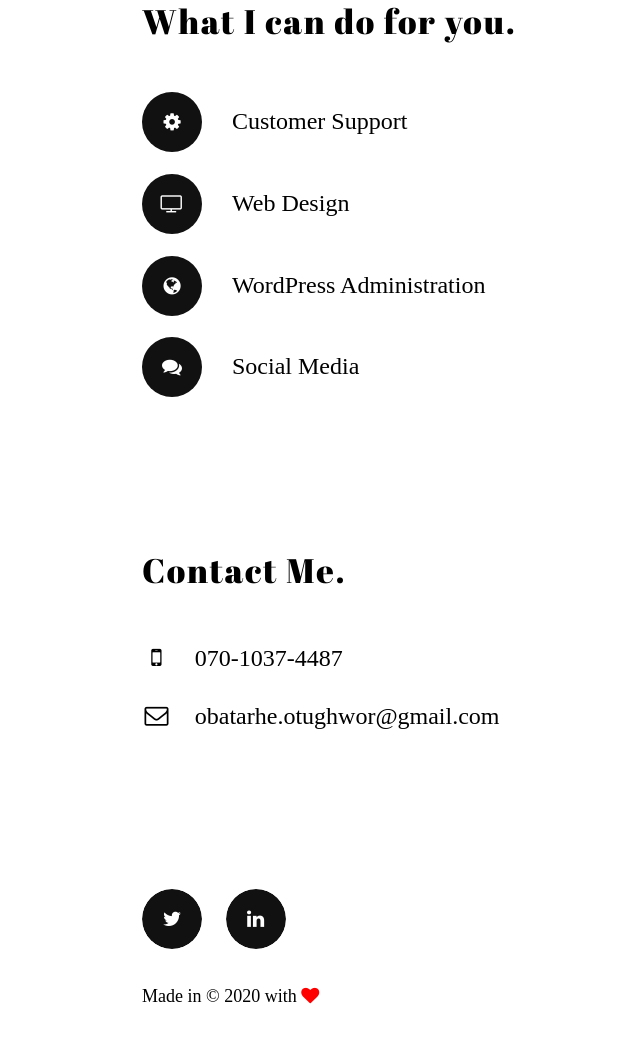
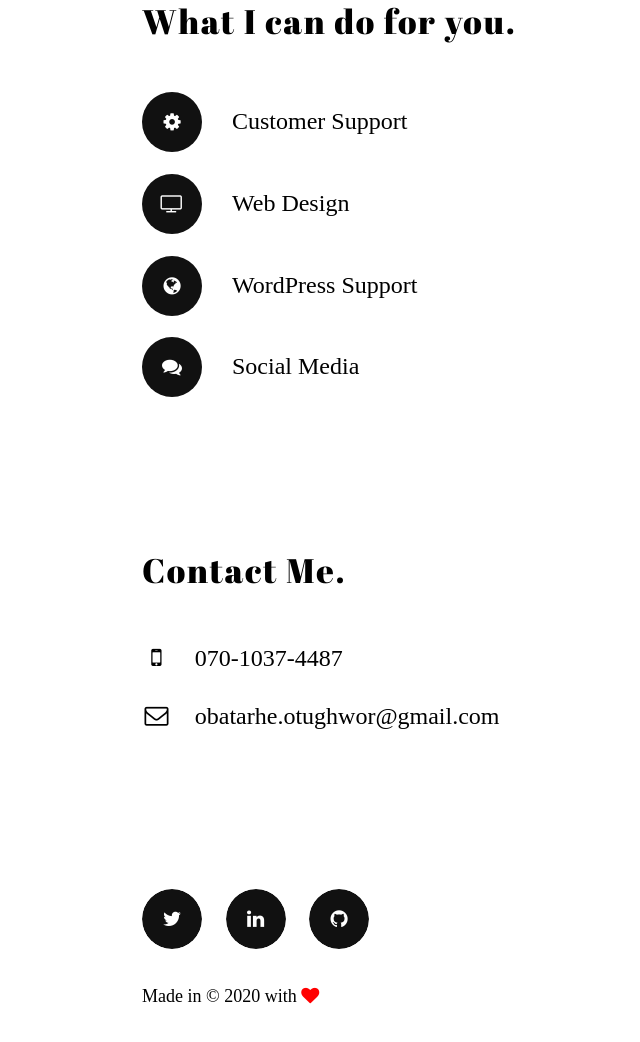
Before and after one commit to Tyrese1/obtabout.github.io, a plain HTML site: page index.html in a window 1280 px wide. Shown: the part 1174-2216 px from the top of the page, without its empty margins (558-1198 px from the left). Drawn offline with Linux system fonts and the light colour scheme; a web font is replaced by a local one.

Commit message:
add github icon and link

```diff
--- a/index.html
+++ b/index.html
@@ -78,7 +78,7 @@
                         <div class="animation-container animation-fade-left" data-animation-delay="300">
 
                             <p class="subline">As a tech enthusiast, I get to do exciting things everyday, some of the things includes providing 5
-                                 star rated support service to product users by making sure they are satisfied. I also work remotely as a website administrator
+                                 star rated support service to product users by making sure they are satisfied. I also work remotely as a website support
                                  to provide routine maintenance, and customization to meet the needs of my clients.</p>
 
                         </div>
@@ -132,7 +132,7 @@
 
                         <li class="scroll-animated-from-right"><i class="fa fa fa-cog" aria-hidden="true"></i>Customer Support</li>
                         <li class="scroll-animated-from-right"><i class="fa fa-television" aria-hidden="true"></i>Web Design</li>
-                        <li class="scroll-animated-from-right"><i class="fa fa-globe" aria-hidden="true"></i>WordPress Administration</li>
+                        <li class="scroll-animated-from-right"><i class="fa fa-globe" aria-hidden="true"></i>WordPress Support</li>
                         <li class="scroll-animated-from-right"><i class="fa fa-comments" aria-hidden="true"></i>Social Media</li>
 
 
@@ -184,6 +184,7 @@
 
                         <li><a href="www.twitter.com/otarhe"><i class="fa fa-twitter" aria-hidden="true"></i></a></li>
                         <li><a href="https://www.linkedin.com/in/obatarhe-otughwor-a88ab0b0/"><i class="fa fa-linkedin" aria-hidden="true"></i></a></li>
+                        <li><a href="https://github.com/Tyrese1?tab=repositories"><i class="fa fa-github" aria-hidden="true"></i></a></li>
 
 
                     </ul>
```
Also changed, not shown: assets/img/background_2.png (added).
